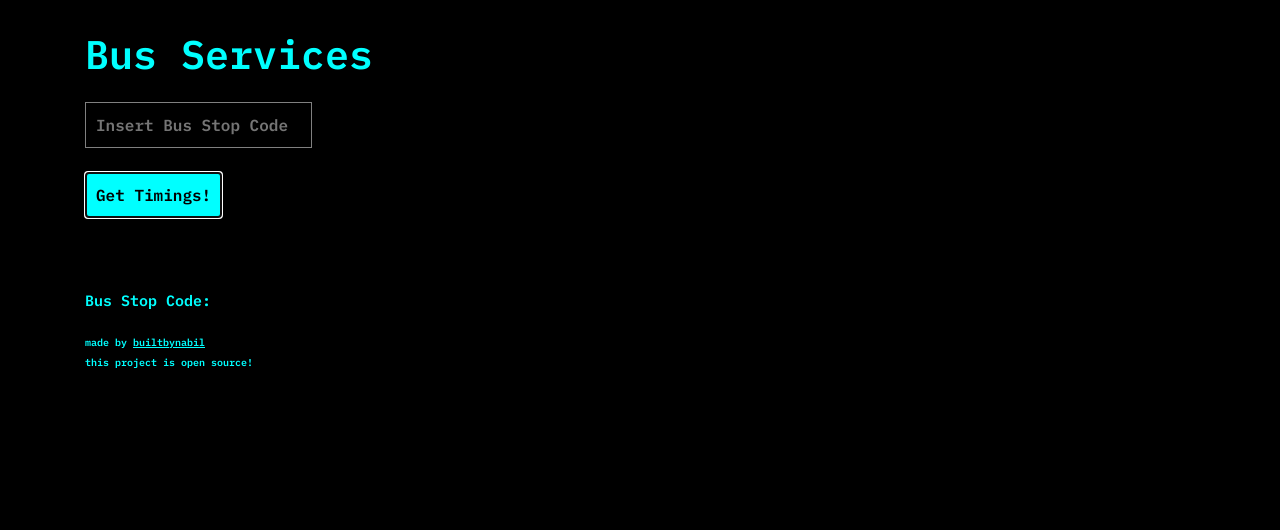
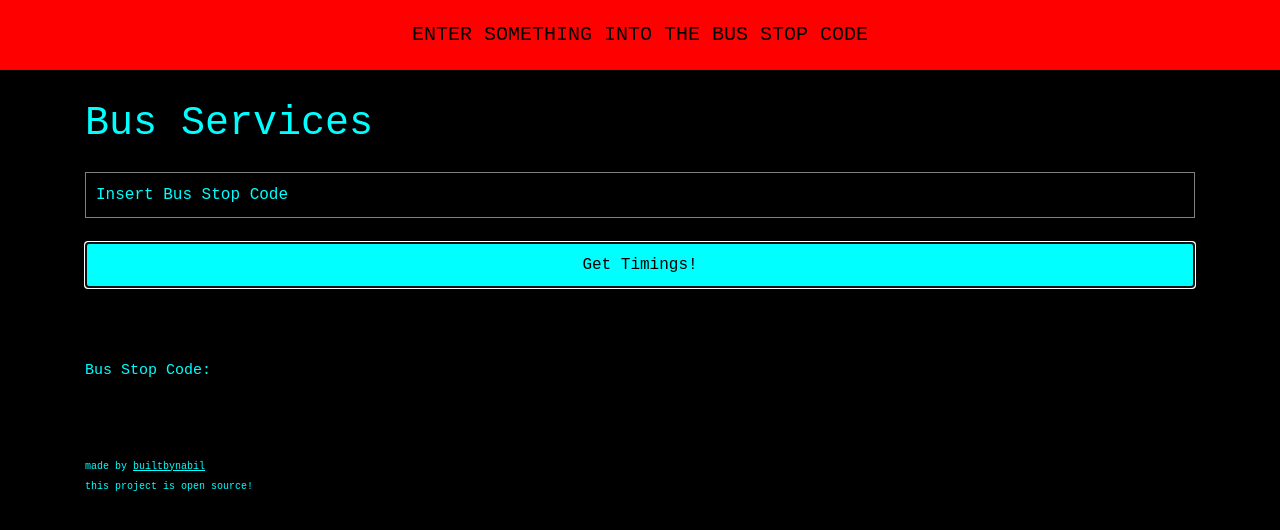
Before and after one commit to builtbynabil/bus-timings, a website: page website/index.html in a window 1280 px wide. Both pictures are taken after a click on the button "Get Timings!". Drawn offline with nearby package versions, Linux system fonts and the light colour scheme; no server answers.

Commit message:
changed some html and made some error handling like showing feedback when user didnt enter a bus stop code

```diff
--- a/website/index.html
+++ b/website/index.html
@@ -15,7 +15,13 @@
 
 <body>
 
+    <div class="emptyError">
+        <p><span class="errorText"></span></p>
+    </div>
+
     <div class="header">
+
+        <div class="mainBody">
             <div class="container">
                 <h1>Bus Services
                 </h1>
@@ -52,6 +58,8 @@
             </div>
         </div>
 
+        <br>
+
         <div class="footer">
             <div class="container">
                 <h6>made by <a href="http://github.com/builtbynabil">builtbynabil</a></h6>
@@ -59,6 +67,8 @@
             </div>
         </div>
 
+    </div>
+
     <script src="https://cdnjs.cloudflare.com/ajax/libs/jquery/3.3.1/jquery.min.js"></script>
     <script src="main.js"></script>
 </body>
--- a/website/main.css
+++ b/website/main.css
@@ -1,26 +1,26 @@
-@import url('https://fonts.googleapis.com/css?family=IBM+Plex+Mono:600');
-
-body{
-    padding: 30px 0;
+body {
     background: black;
     color: cyan;
     font-family: 'IBM Plex Mono',
-    monospace;
+        monospace;
 }
-.oneBusService{
-    float: left;
+
+.oneBusService {
+    width: 40%;
     margin: 5px;
     padding: 20px;
     border: 2px solid cyan;
     text-align: center;
+    display: inline-block;
 }
 
-.busService h1,p {
+.busService h1,
+p {
     margin: 0;
     padding: 0;
 }
 
-.header h1{
+.header h1 {
     margin: 0;
     padding: 0;
 }
@@ -29,14 +29,14 @@ body{
     font-size: 15px;
 }
 
-input{
+input {
     color: gray;
     background-color: black;
     border: 1px solid gray;
     padding: 10px;
 }
 
-button{
+button {
     color: black;
     background-color: aqua;
     border: 1px solid gray;
@@ -47,7 +47,33 @@ button{
     font-size: 10px;
 }
 
-a{
+a {
     color: cyan;
     text-decoration: underline;
 }
+
+.busStopCodeInput {
+    width: 100%;
+    color: cyan;
+}
+
+.submitButton {
+    width: 100%;
+}
+
+::placeholder{
+    color: cyan;
+}
+
+.emptyError{
+    background: red;
+    padding: 20px;
+    text-align: center;
+    font-size: 20px;
+    color: black;
+
+}
+
+.mainBody{
+    padding: 30px 0;
+}
--- a/website/main.js
+++ b/website/main.js
@@ -6,8 +6,22 @@ var submitButton = $(".submitButton");
 
 var refreshButton = $(".refreshButton");
 
+var emptyError = $(".emptyError");
+
+emptyError.hide();
+
 submitButton.on("click", function () {
 
+    if (busStopCodeInput.val() == "") {
+        emptyError.text("ENTER SOMETHING INTO THE BUS STOP CODE")
+        emptyError.show("fast", () => {
+            setInterval(function () {
+                emptyError.hide("fast")
+            }, 5000)
+        });
+
+
+    } else {
         busStopCodeGet = busStopCodeInput.val()
         $.get("https://arrivelah.herokuapp.com/?id=" + busStopCodeGet, function (data) {
 
@@ -28,7 +42,7 @@ submitButton.on("click", function () {
                 var timeMinute = time[4];
                 var timeSecond = time[5];
 
-            var subsequentTime = data["services"][i]["next"]["time"].split(/\D/)
+                var subsequentTime = data["services"][i]["subsequent"]["time"].split(/\D/)
                 var subsequentTimeHour = subsequentTime[3];
                 var subsequentTimeMinute = subsequentTime[4];
                 var subsequentTimeSecond = subsequentTime[5];
@@ -53,5 +67,6 @@ submitButton.on("click", function () {
             }
 
         })
+    }
 
 })
```
Lines whose indentation alone changed are shown as unchanged.
